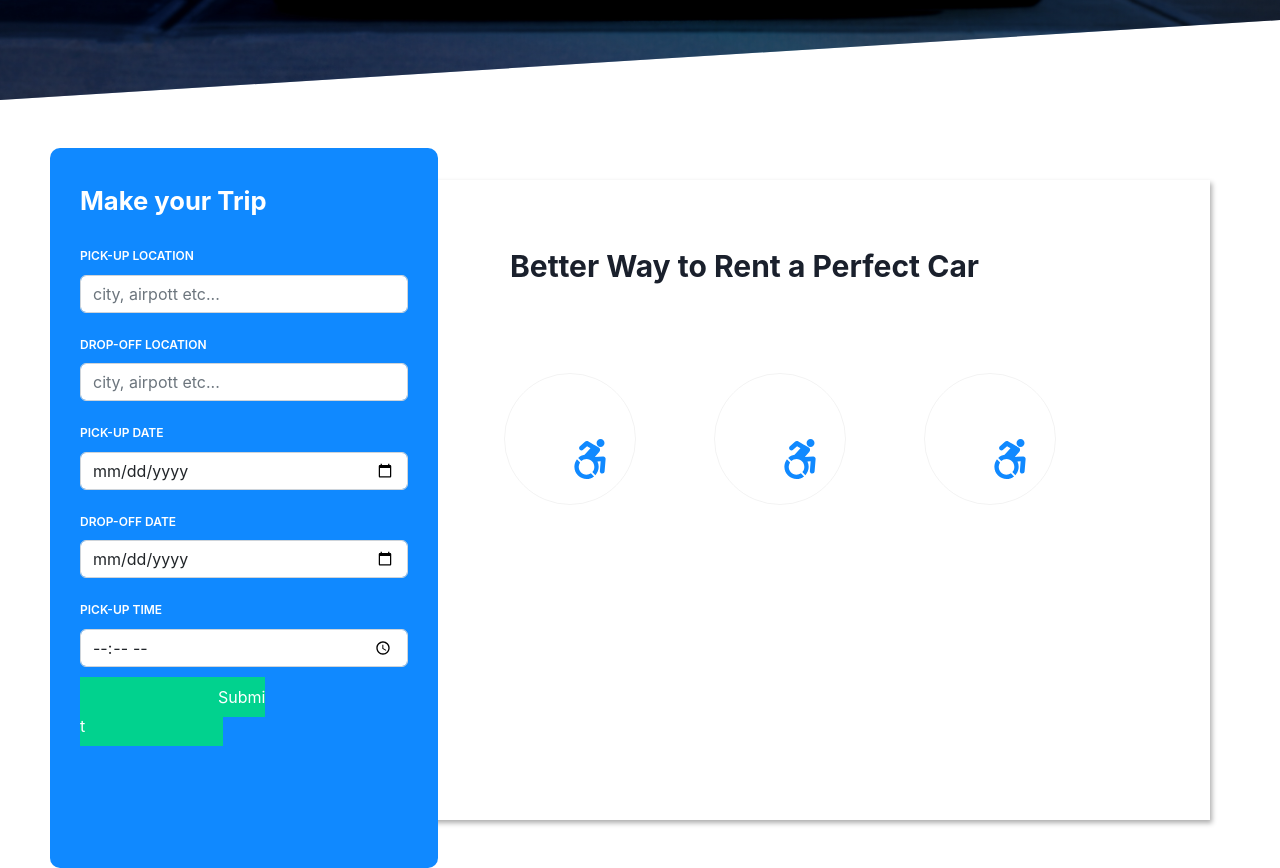
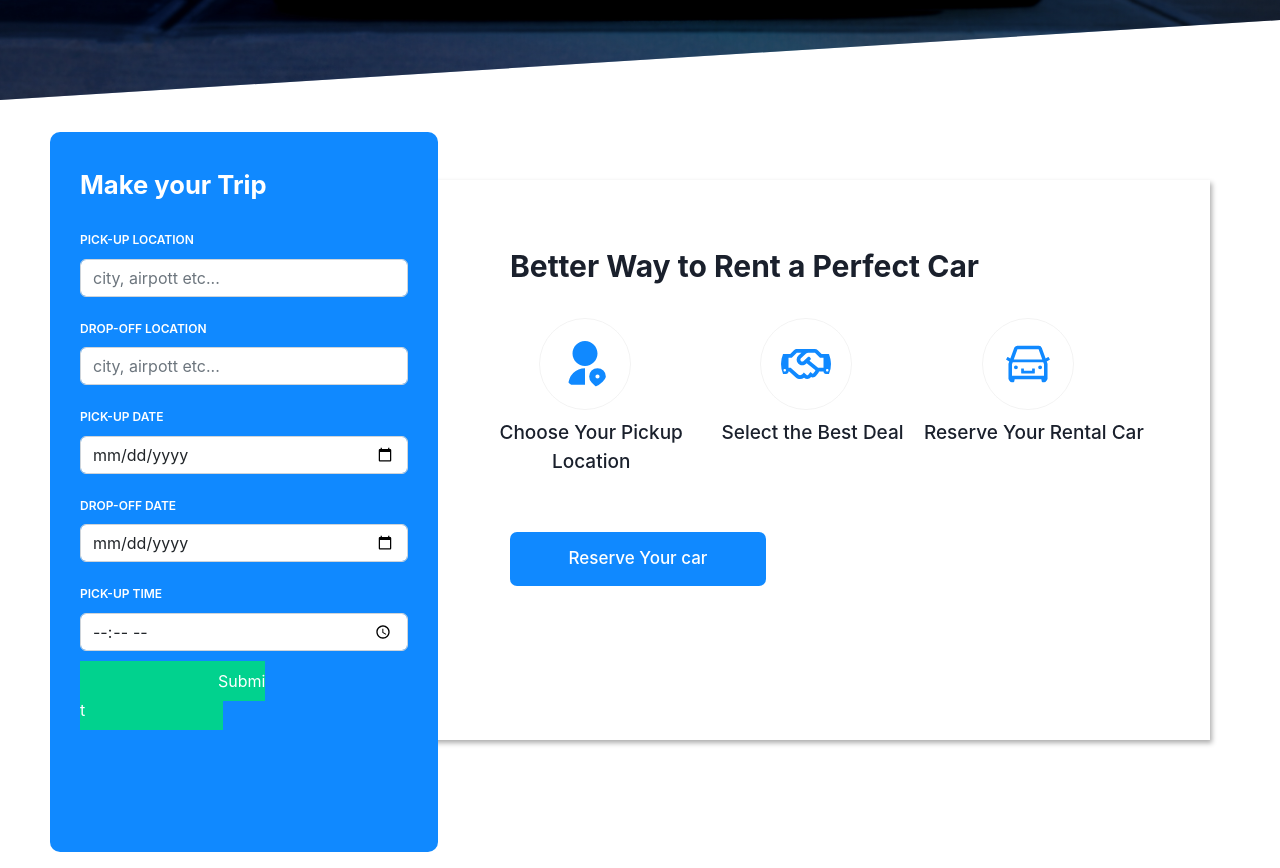
Before and after one commit to Yahckman1112/car-book, a React (Create React App) app: page / in a window 1280 px wide. Shown: the part 700-1568 px from the top of the page. Built offline with nearby package versions, Linux system fonts and the light colour scheme.

Commit message:
book finishing

```diff
--- a/src/pages/homepage/book/book.jsx
+++ b/src/pages/homepage/book/book.jsx
@@ -2,7 +2,9 @@ import React from "react";
 import FormInput from "../../../components/input/input";
 import styles from "./book.module.scss";
 import { Link } from "react-router-dom";
-import {FaAccessibleIcon, FaTable} from 'react-icons/fa'
+import { FaRegHandshake, FaTable } from "react-icons/fa";
+import { RiUserLocationFill } from "react-icons/ri";
+import { AiOutlineCar } from "react-icons/ai";
 function Book(props) {
   return (
     <div>
@@ -37,11 +39,26 @@ function Book(props) {
               </p>
 
               <div className={styles.car_logo}>
-              <span className={`${styles.logos} ${styles.car_Logo1}`}> < FaAccessibleIcon/>  </span>
-              {/* <p>Choose ur pick-up location</p> */}
-              <span className={`${styles.logos} ${styles.car_Logo2}`}> < FaAccessibleIcon/>  </span>
-              <span className={`${styles.logos} ${styles.car_Logo3}`}> < FaAccessibleIcon/>  </span>
-
+                <div className="row">
+                  <div className={`col-12 col-lg-4 ${styles.logo}`}>
+                    <RiUserLocationFill className={`${styles.logos}`} />
+                    <p className={styles.logo_text}>
+                      Choose Your Pickup Location
+                    </p>
+                  </div>
+                  <div className={`col-12 col-lg-4 ${styles.logo}`}>
+                    <FaRegHandshake className={`${styles.logos}`} />
+                    <p className={styles.logo_text}>Select the Best Deal</p>
+                  </div>
+                  <div className={`col-12 col-lg-4 ${styles.logo}`}>
+                    <AiOutlineCar className={`${styles.logos}`} />
+                    <p className={styles.logo_text}>Reserve Your Rental Car</p>
+                  </div>
+                  <Link to="#">
+                    {" "}
+                    <p  className={styles.logo_btn}>Reserve Your car</p>
+                  </Link>
+                </div>
               </div>
             </div>
           </div>
--- a/src/pages/homepage/book/book.module.scss
+++ b/src/pages/homepage/book/book.module.scss
@@ -1,22 +1,21 @@
+@import "./../../../index.scss";
 
-@import './../../../index.scss';
-
-.book{
+.book {
   background-color: $primary-color;
-    height: 80vh;
+  height: 70vh;
   margin-bottom: 10px;
-    box-shadow:2px 3px 5px rgba(0, 0, 0, 0.327);
+  box-shadow: 2px 3px 5px rgba(0, 0, 0, 0.327);
   margin-top: 80px;
   // z-index: 1;
   // line-height: 3;
 }
 //box-shadow: 5px 12px -1px rgb(0 0 0 / 3%)
 
-.form{
+.form {
   background-color: #1089ff;
   height: 90vh;
   padding: 30px;
-    margin-top: -2rem;
+  margin-top: -3rem;
   margin-left: -2rem;
   border-radius: 10px;
   font-size: 16px;
@@ -26,50 +25,69 @@
 
 }
 
-.para1{
+.para1 {
   font-weight: bold;
   font-size: 1.6rem;
   color: $primary-color;
+
+  @include responsive(tab){
+    font-size: 1.5rem;
+  }
 }
 
-.btn{
+.btn {
   background: #01d28e !important;
   color: $primary-color;
-    padding:10px 138px ;
+  padding: 10px 138px;
 }
 
 // side 2
 
-.car{
+.car {
   padding: 4em 3em;
 
-
-
-
-    &_para1{
+  &_para1 {
     font-size: 30px;
     font-weight: 700;
-
   }
 }
 
-.car_logo{
-    margin-top: 100px;
+.car_logo {
+  margin-top: 50px;
+  font-size: 10px;
+  align-items: center;
 }
 
-.logos{
-    width: 90px;
-    height: 90px;
+
+.logo_text {
+  font-size: 19px;
+  font-weight: 500;
+  padding-top: 30px;
+  text-align: center;
+  margin-left: -35px !important;
+}
+
+.logos {
   justify-content: center;
-    display: flex;
-    display: inline-block;
-    align-items: center;
-    margin-left: 10px;
-    font-size: 40px !important;
+  font-size: 50px !important;
   color: $frequent-color;
-    padding: 50px;
-    outline-offset: 15px;
+  outline-offset: 20px;
   outline: 1px solid rgba(0, 0, 0, 0.05);
   border-radius: 50%;
-    margin-right: 100px;
+  margin-right: 1300px;
+  margin-left: 50px;
 }
+
+.logo_btn{
+    font-size: 17px;
+    font-weight: 500;
+    background-color: $frequent-color;
+    color: white;
+    padding: 14px 30px;
+    width: 40%;
+    margin-top: 40px;
+    border-radius: 7px;
+    text-align: center;
+
+
+}
```
Lines whose indentation alone changed are shown as unchanged.
